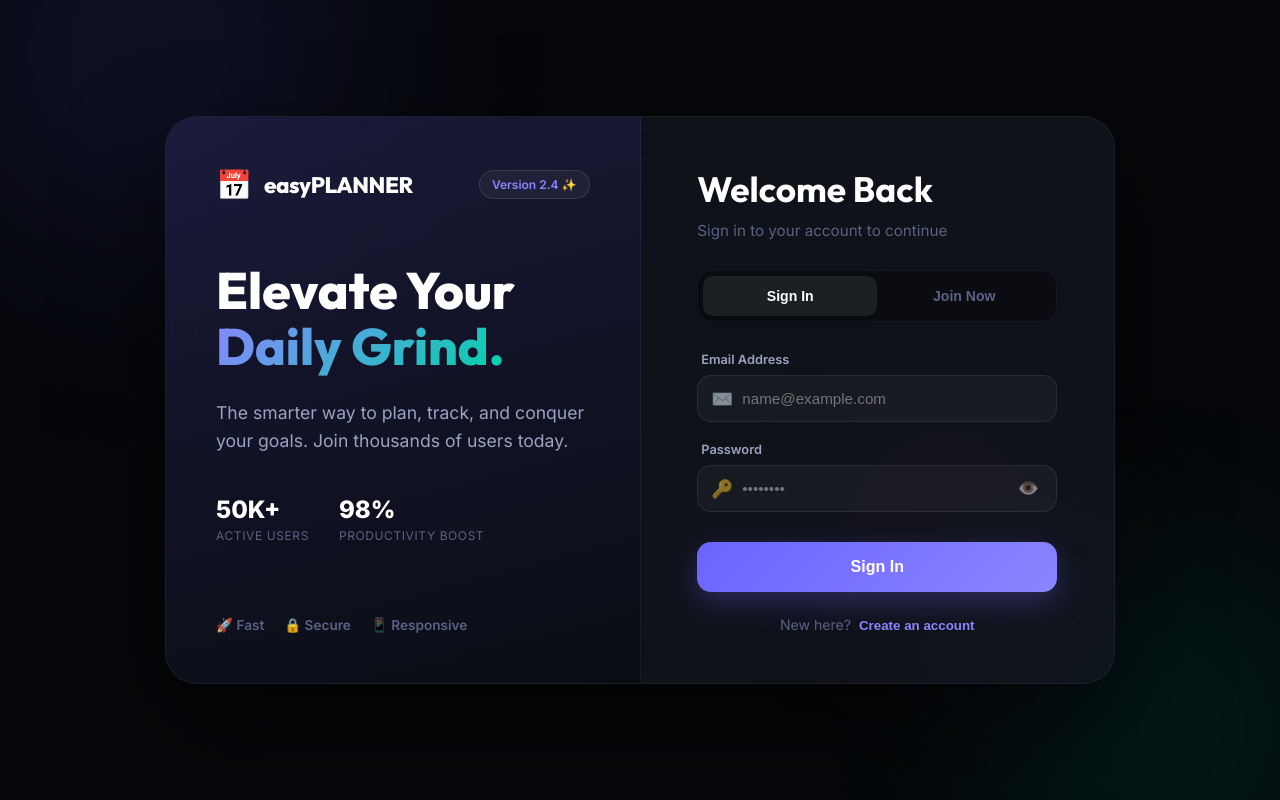
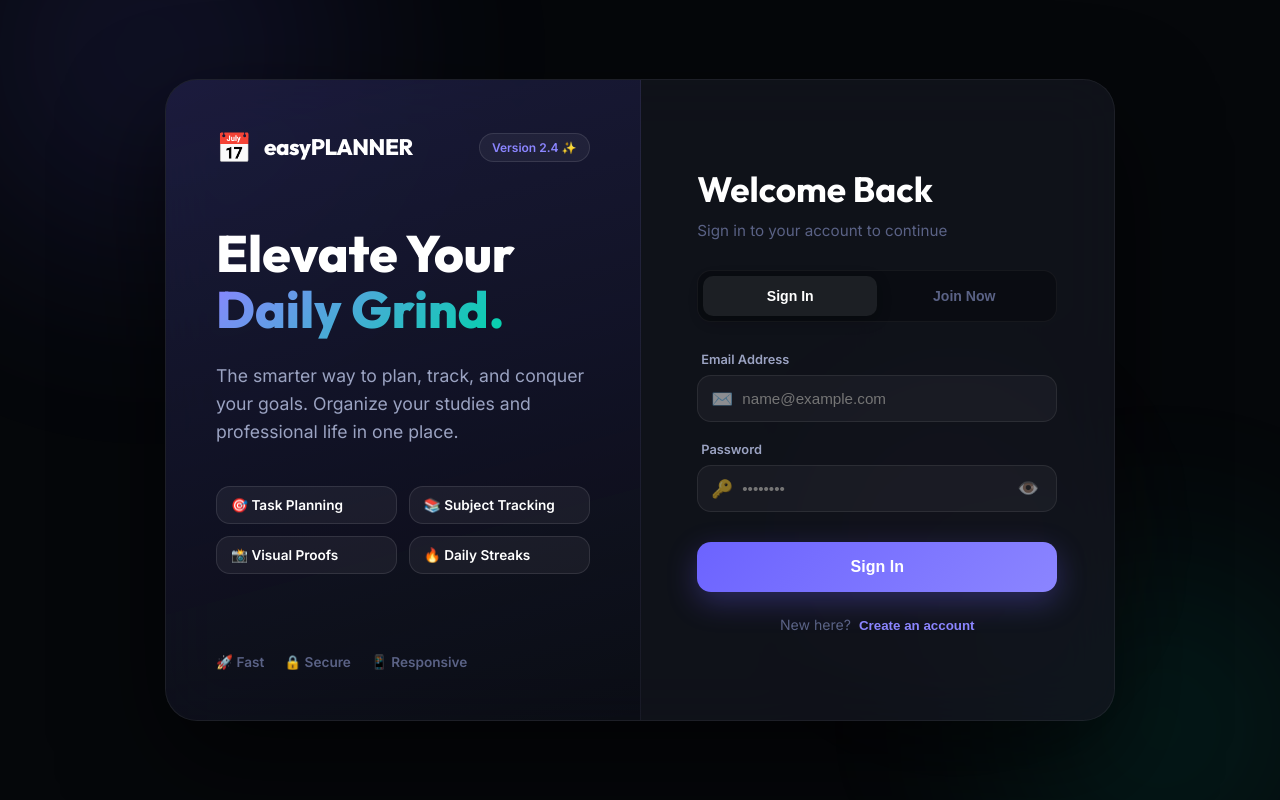
Before and after one commit to leelasaidasari45/PlanyourDay, a React (Vite) app: page / in a window 1280 px wide. Built offline with nearby package versions, Linux system fonts and the light colour scheme; no server answers.

Commit message:
Removed hardcoded placeholder statistics and replaced them with an informative feature list on the AuthPage.

```diff
--- a/src/components/AuthPage.jsx
+++ b/src/components/AuthPage.jsx
@@ -54,19 +54,16 @@ export default function AuthPage() {
 
           <div className="auth-hero-main">
             <h1>Elevate Your <br/><span>Daily Grind.</span></h1>
-            <p>The smarter way to plan, track, and conquer your goals. Join thousands of users today.</p>
+            <p>The smarter way to plan, track, and conquer your goals. Organize your studies and professional life in one place.</p>
 
-            <div className="auth-stats-mini">
-              <div className="mini-stat">
-                <span className="stat-num">50K+</span>
-                <span className="stat-text">Active Users</span>
-              </div>
-              <div className="mini-stat">
-                <span className="stat-num">98%</span>
-                <span className="stat-text">Productivity Boost</span>
-              </div>
+            <div className="auth-features-list">
+              <div className="feature-pill">🎯 Task Planning</div>
+              <div className="feature-pill">📚 Subject Tracking</div>
+              <div className="feature-pill">📸 Visual Proofs</div>
+              <div className="feature-pill">🔥 Daily Streaks</div>
             </div>
           </div>
+
 
           <div className="auth-hero-footer">
             <div className="hero-features-v3">
--- a/src/index.css
+++ b/src/index.css
@@ -919,13 +919,30 @@ select.input option {
   margin-bottom: 40px;
 }
 
-.auth-stats-mini {
+.auth-features-list {
+  display: grid;
+  grid-template-columns: 1fr 1fr;
+  gap: 12px;
+  margin-bottom: 40px;
+}
+.feature-pill {
+  padding: 10px 14px;
+  background: rgba(255, 255, 255, 0.05);
+  border: 1px solid rgba(255, 255, 255, 0.1);
+  border-radius: 14px;
+  font-size: 0.85rem;
+  font-weight: 600;
+  color: #fff;
   display: flex;
-  gap: 30px;
+  align-items: center;
+  gap: 8px;
+  transition: all 0.3s;
 }
-.mini-stat { display: flex; flex-direction: column; }
-.stat-num { font-size: 1.5rem; font-weight: 800; color: #fff; }
-.stat-text { font-size: 0.75rem; color: var(--text-muted); text-transform: uppercase; letter-spacing: 0.05em; margin-top: 4px; }
+.feature-pill:hover {
+  background: rgba(255, 255, 255, 0.08);
+  transform: translateX(4px);
+  border-color: var(--accent-light);
+}
 
 .auth-hero-footer {
   margin-top: auto;
```
